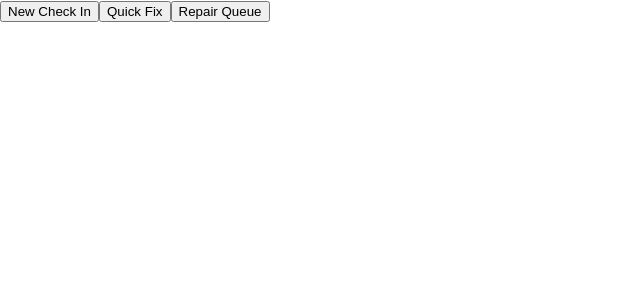
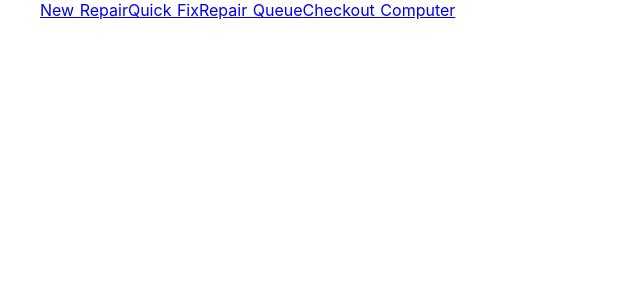
Before and after one commit to Kvasir111/MorningSTAR, a Nuxt app: page / in a window 1280 px wide. Shown: the top 300 px of the page, without its empty margins (0-640 px from the left). Built offline with nearby package versions, Linux system fonts and the light colour scheme.

Commit message:
fixed nuxt links on front page added a bg color so it's a little easier to work with

```diff
--- a/layouts/default.vue
+++ b/layouts/default.vue
@@ -1,5 +1,5 @@
 <template>
-  <div>
+  <div class="bg-gray-900">
     <nuxt />
   </div>
 </template>
--- a/pages/index.vue
+++ b/pages/index.vue
@@ -1,8 +1,11 @@
 <template>
   <div>
-    <button>New Check In</button>
-    <button>Quick Fix</button>
-    <button>Repair Queue</button>
+    <ul>
+      <nuxt-link to="/new_repair">New Repair</nuxt-link>
+      <nuxt-link to="/quick_fix">Quick Fix</nuxt-link>
+      <nuxt-link to="/repair_queue">Repair Queue</nuxt-link>
+      <nuxt-link to="/completed_repairs">Checkout Computer</nuxt-link>
+    </ul>
   </div>
 </template>
 
--- a/pages/new_repair.vue
+++ b/pages/new_repair.vue
@@ -1,6 +1,10 @@
 <template>
 	<div class="h-screen flex">
-    <form class="m-auto">
+    <form class="m-auto bg-white rounded p-4" v-on:submit="">
+      <div class="bg-gray-300 ">
+      <h1>New Check-In</h1>
+      <h2>Enter Details for new repair</h2>
+      </div>
       <div :key=index v-for="(key, index) in customerInformation" id="Customer Information Block">
         <input v-bind:id="customerInformation[index].text" v-bind:placeholder="customerInformation[index].text" v-model="customerInformation[index].value">
       </div>
@@ -12,7 +16,7 @@
         <input type="text" v-model="deviceInformation[1].value" v-bind:placeholder="deviceInformation[1].text">
       </div>
       <div id="issue description">
-        <textarea cols="50" v-model="issue" placeholder="Description of issues"></textarea>
+        <textarea cols="50" v-model="issue" placeholder="Description of issues" />
       </div>
     </form>
   </div>
@@ -44,6 +48,11 @@
                 //literally the date it was dropped off
                 checkInDate: ''
             }
+        },
+        methods :{
+          createNewSO(){
+            console.log("Working!")
+          }
         }
     }
 </script>
```
